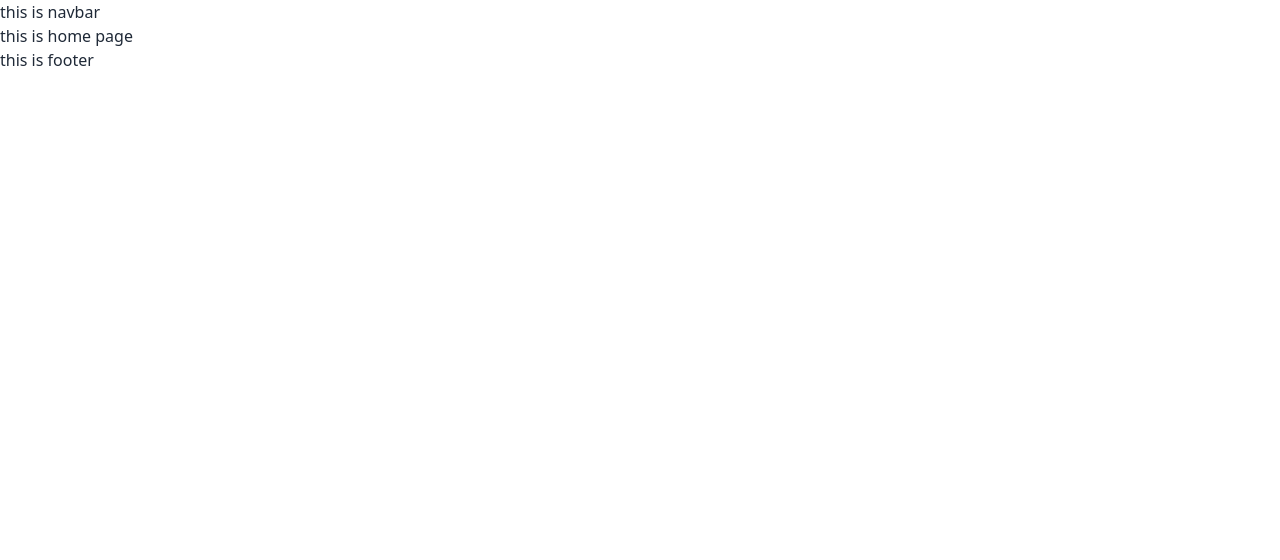
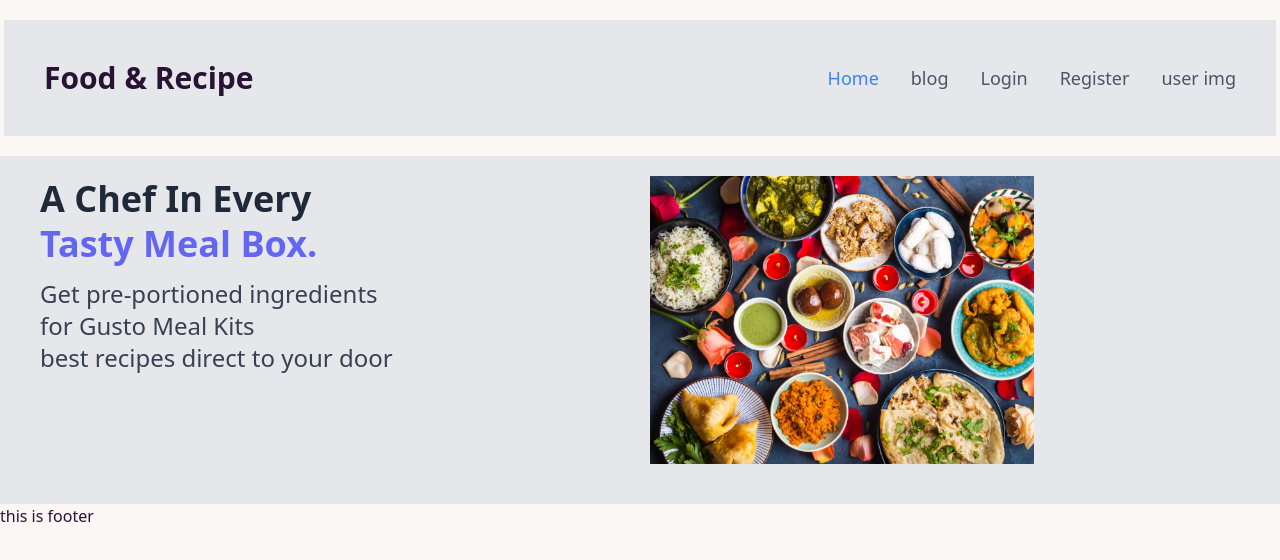
Before and after one commit to sabbir0070/recipe-hunter-client, a React (Vite) app: page / in a window 1280 px wide. Shown: the top 560 px of the page. Built offline with nearby package versions, Linux system fonts and the light colour scheme.

Commit message:
navbar complete

```diff
--- a/index.html
+++ b/index.html
@@ -1,5 +1,5 @@
 <!DOCTYPE html>
-<html lang="en">
+<html lang="en" data-theme="cupcake">
   <head>
     <meta charset="UTF-8" />
     <link rel="icon" type="image/svg+xml" href="/vite.svg" />
--- a/package.json
+++ b/package.json
@@ -10,6 +10,7 @@
     "preview": "vite preview"
   },
   "dependencies": {
+    "@heroicons/react": "^2.0.17",
     "daisyui": "^2.51.6",
     "firebase": "^9.21.0",
     "localforage": "^1.10.0",
--- /dev/null
+++ b/src/Components/Blog/Blog.jsx
@@ -0,0 +1,11 @@
+import React from 'react';
+
+const Blog = () => {
+  return (
+    <div>
+      <h3>this is blog page</h3>
+    </div>
+  );
+};
+
+export default Blog;
--- /dev/null
+++ b/src/Components/ErrorPage/Error.jsx
@@ -0,0 +1,55 @@
+import React from 'react';
+import { Link, useRouteError } from 'react-router-dom';
+const Error = () => {
+  const { error, status } = useRouteError()
+
+  return (
+    <section className='flex items-center h-screen p-16 bg-gray-100 text-gray-900'>
+      <div className='container flex flex-col items-center justify-center px-5 mx-auto my-8'>
+        <svg
+          xmlns='http://www.w3.org/2000/svg'
+          viewBox='0 0 512 512'
+          className='w-40 h-40 text-gray-600'
+        >
+          <path
+            fill='currentColor'
+            d='M256,16C123.452,16,16,123.452,16,256S123.452,496,256,496,496,388.548,496,256,388.548,16,256,16ZM403.078,403.078a207.253,207.253,0,1,1,44.589-66.125A207.332,207.332,0,0,1,403.078,403.078Z'
+          ></path>
+          <rect
+            width='176'
+            height='32'
+            x='168'
+            y='320'
+            fill='currentColor'
+          ></rect>
+          <polygon
+            fill='currentColor'
+            points='210.63 228.042 186.588 206.671 207.958 182.63 184.042 161.37 162.671 185.412 138.63 164.042 117.37 187.958 141.412 209.329 120.042 233.37 143.958 254.63 165.329 230.588 189.37 251.958 210.63 228.042'
+          ></polygon>
+          <polygon
+            fill='currentColor'
+            points='383.958 182.63 360.042 161.37 338.671 185.412 314.63 164.042 293.37 187.958 317.412 209.329 296.042 233.37 319.958 254.63 341.329 230.588 365.37 251.958 386.63 228.042 362.588 206.671 383.958 182.63'
+          ></polygon>
+        </svg>
+        <div className='max-w-md text-center'>
+          <h2 className='mb-8 font-extrabold text-9xl text-gray-600'>
+            <span className='sr-only'>Error</span> {status || 404}
+          </h2>
+          <p className='text-2xl font-semibold md:text-3xl mb-8'>
+            {error?.message}
+            Error
+          </p>
+          <Link
+            to='/'
+            className='px-8 py-3 font-semibold rounded bg-cyan-200 text-gray-900'
+          >
+            Back to homepage
+          </Link>
+        </div>
+      </div>
+    </section>
+
+  );
+};
+
+export default Error;
--- a/src/Components/Home/Home.jsx
+++ b/src/Components/Home/Home.jsx
@@ -1,9 +1,21 @@
 import React from 'react';
+import banner from '../../assets/image/banner.jpg'
 
 const Home = () => {
   return (
     <div>
-      <h2>this is home page</h2>
+      <div className='grid grid-cols-1 gap-5 md:grid-cols-2 lg:grid-cols-2 bg-gray-200 justify-around px-10 py-5 mx-auto sm:max-w-xl md:max-w-full lg:max-w-screen-xl'>
+            <div className=' '>
+             <p className='text-4xl font-bold text-gray-800 leading-tight '>A Chef In Every<br />   <span className='text-indigo-500'> Tasty Meal Box.</span> </p>
+            <p className='text-gray-700 text-2xl mt-3'> Get pre-portioned ingredients <br /> for Gusto Meal Kits  <br /> best recipes direct to your door </p>
+
+            </div>
+            <div className='sm:w-full lg:w-100 md:w-100 '>
+           <img className=' h-72 w-100  bg-gray-300' src= {banner} alt="img nai" />
+            </div>
+            <div>
+            </div>
+        </div>
     </div>
   );
 };
--- a/src/Components/Share/Navbar/Navbar.jsx
+++ b/src/Components/Share/Navbar/Navbar.jsx
@@ -1,10 +1,108 @@
-import React from 'react';
+import React, { useState } from 'react';
+import {Bars3Icon,  XMarkIcon } from '@heroicons/react/24/solid';
+import { Link, NavLink } from 'react-router-dom';
+const Navbar = () => {
+ const [isMenuOpen,setIsMenuOpen] = useState(false);
+  return (
+   <div className='px-1 py-5 mx-auto sm:max-w-xl md:max-w-full lg:max-w-screen-xl '>
+            <div className='flex justify-between items-center p-10 bg-gray-200'>
+          <Link to="" className='text-3xl font-bold inline-flex items-center'>Food & Recipe</Link>
+         <ul className='items-center hidden space-x-8 lg:flex text-gray-600 text-lg'>
+         <NavLink to='/' className={({ isActive }) => (isActive ? 'text-blue-500' : 'default')}>Home</NavLink>
+         <NavLink to='/blog' className={({ isActive }) => (isActive ? 'text-blue-500' : 'default')}>blog</NavLink>
+         <NavLink to='/login' className={({ isActive }) => (isActive ? 'text-blue-500' : 'default')}> Login </NavLink>
+         <NavLink to='/register' className={({ isActive }) => (isActive ? 'text-blue-500' : 'default')}>Register</NavLink>
+         <NavLink to=''  aria-label='user'  title='user name'>user img</NavLink>
 
-const Navbar = () => {
-  return (
-    <div>
-      <h2>this is navbar</h2>
-    </div>
+         </ul>
+        <div className='lg:hidden'>
+            < button aria-label='Open Menu'
+            title='Open Menu'
+            // className='p-2 -mr-1 transition duration-200 rounded focus:outline-none focus:shadow-outline hover:bg-deep-purple-50 focus:bg-deep-purple-50'
+            onClick={() => setIsMenuOpen(true)} >
+        <Bars3Icon className="h-8 w-8 text-indigo-600"></Bars3Icon>
+            </button>
+            {isMenuOpen && (
+                <div className='absolute z-10 top-0 left-0 w-full '>
+                 <div className='p-5 bg-white border rounded shadow-sm'>
+                 <div className='flex items-center justify-between mb-4'>
+                  <div>
+                  <Link to="" className='text-3xl font-bold inline-flex items-center'>Food & recipe</Link>
+                  </div>
+                  <div>
+                  <button
+                      aria-label='Close Menu'
+                      title='Close Menu'
+                    //   className='p-2 -mt-2 -mr-2 transition duration-200 rounded hover:bg-gray-200 focus:bg-gray-200 focus:outline-none focus:shadow-outline'
+                      onClick={() => setIsMenuOpen(false)}
+                    >
+                        <XMarkIcon className="h-8 w-8 text-red-600"></XMarkIcon>
+                        </button>
+                  </div>
+                 </div>
+                 <nav>
+                    <ul className='space-y-4'>
+                    <li>
+                      <Link
+                        to='/'
+                        aria-label='home'
+                        title='home'
+                        className='font-medium tracking-wide text-gray-700 transition-colors duration-200 hover:text-deep-purple-accent-400'
+                      >
+                        Home
+                      </Link>
+                    </li>
+                    <li>
+                      <Link
+                        to='/blog'
+                        aria-label='blog'
+                        title='blog'
+                        className='font-medium tracking-wide text-gray-700 transition-colors duration-200 hover:text-deep-purple-accent-400'
+                      >
+                       Blog
+                      </Link>
+                    </li>
+                   <li>
+                   <Link
+                        to='/login'
+                        aria-label='login'
+                        title='login'
+                        className='font-medium tracking-wide text-gray-700 transition-colors duration-200 hover:text-deep-purple-accent-400'
+                      >
+                        Login
+                      </Link>
+                      </li>
+
+                    <li>
+                      <Link
+                        to='/register'
+                        aria-label='register'
+                        title='register'
+                        className='font-medium tracking-wide text-gray-700 transition-colors duration-200 hover:text-deep-purple-accent-400'
+                      >
+                        Register
+                      </Link>
+                    </li>
+                    <li>
+                      <Link
+                        to=''
+                        aria-label='user'
+                        title='user name'
+                        className='font-medium tracking-wide text-gray-700 transition-colors duration-200 hover:text-deep-purple-accent-400'
+                      >
+                        user img
+                      </Link>
+                    </li>
+                    {/* <button className='bg-indigo-500 py-2 px-3 rounded text-white'>Start Applying</button> */}
+                    </ul>
+                 </nav>
+                 </div>
+                </div>
+            )}
+        </div>
+
+        </div>
+        </div>
   );
 };
 
```
Also changed, not shown: src/Components/Routes/Routes.jsx (+15 -0 lines), 1 other file (tests, documents, lock files or other folders).
